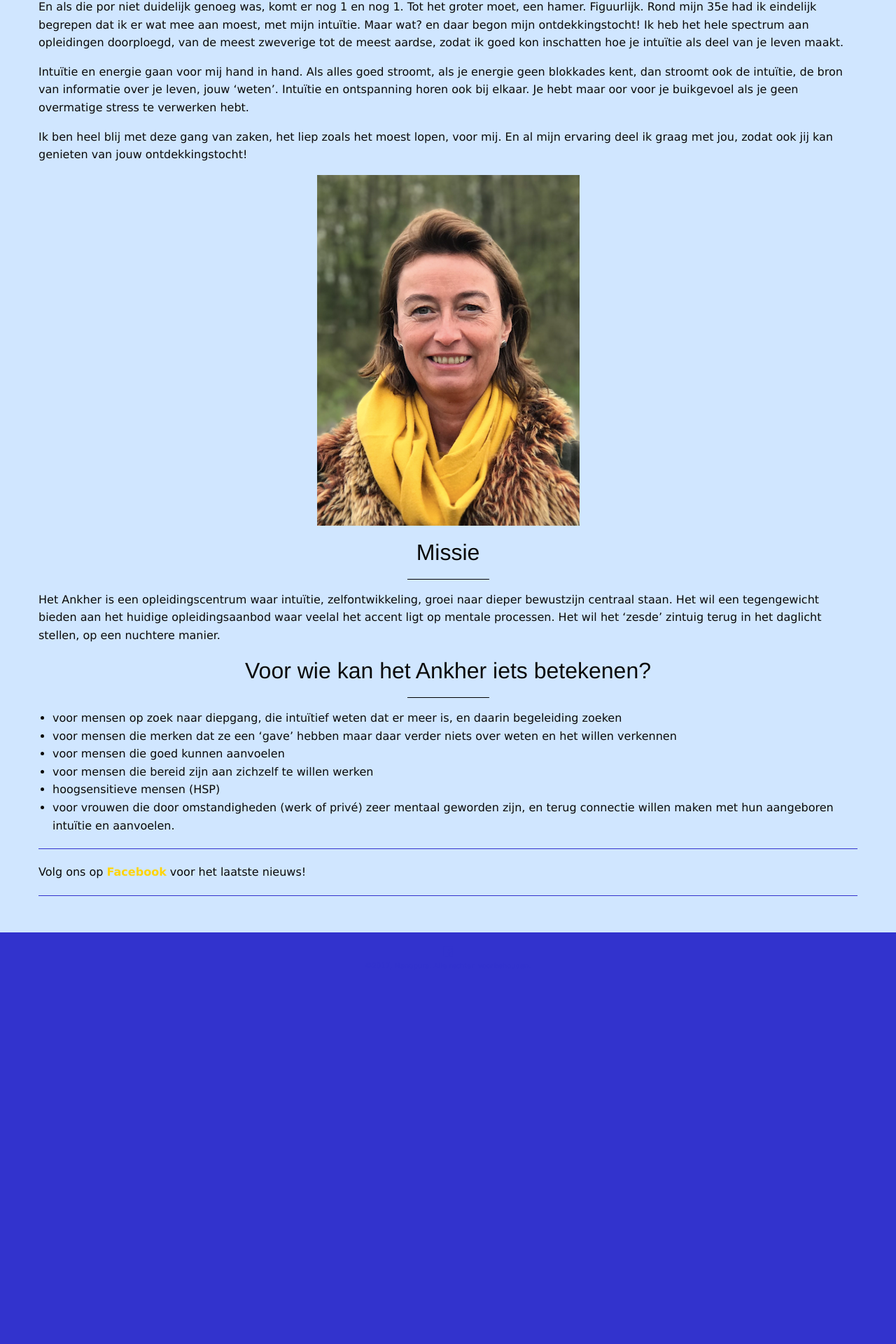
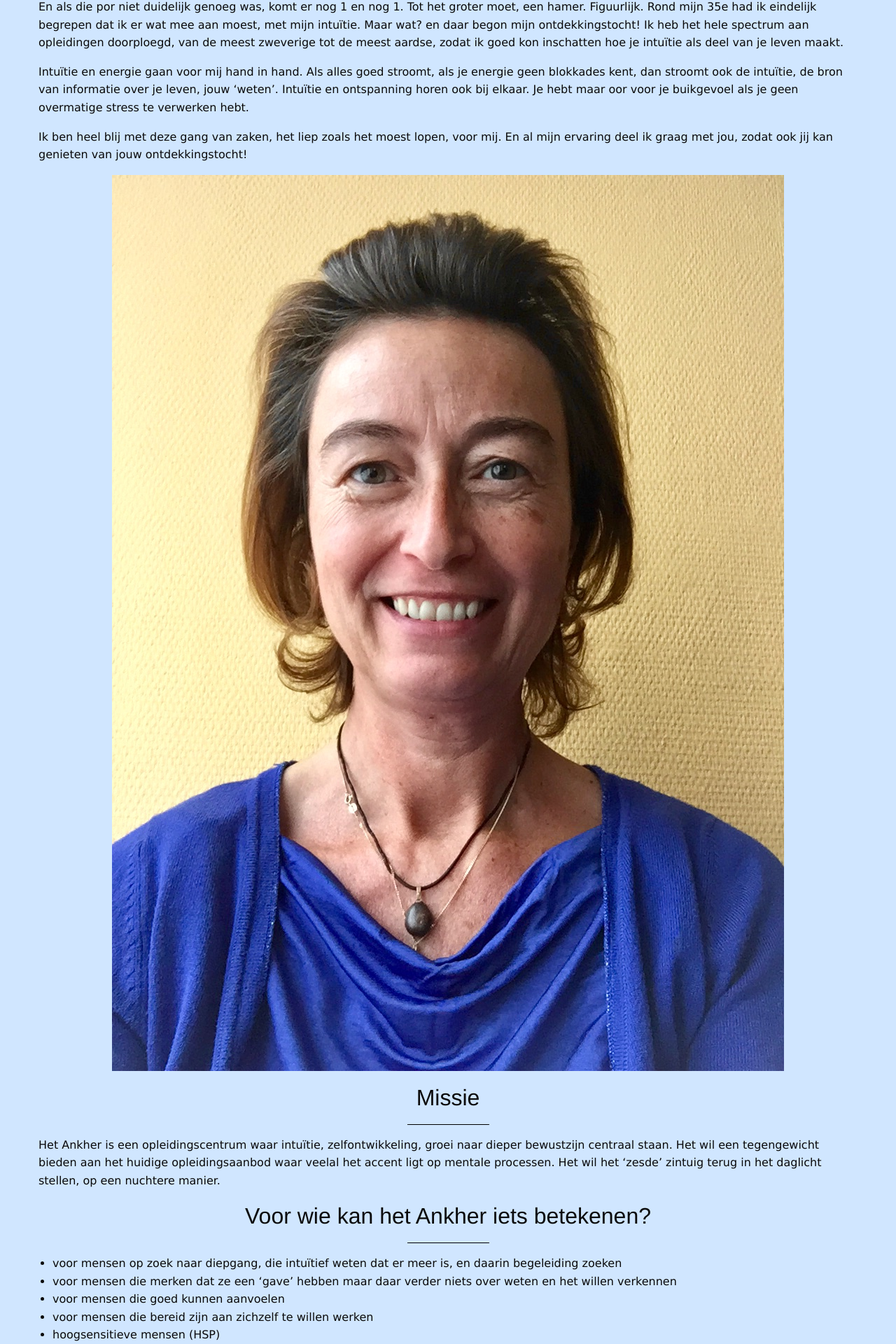
Before and after one commit to ankher/ankher.github.io, a Jekyll site: the page built from index.md, in a window 1280 px wide. Shown: the part 2676-4596 px from the top of the page at 70% size. Built offline with Jekyll 4.4.1, drawn with Linux system fonts in a browser that asks for light colours; nearby versions of some CDN libraries; before the commit the page ends 4079 px from its top, so only the background shows below that.

Commit message:
Update index.md

```diff
--- a/index.md
+++ b/index.md
@@ -41,7 +41,7 @@ Intuïtie en ontspanning horen ook bij elkaar. Je hebt maar oor voor je buikgevo
 Ik ben heel blij met deze gang van zaken, het liep zoals het moest lopen, voor mij. En al mijn ervaring deel ik graag met jou, zodat ook jij kan genieten van jouw ontdekkingstocht!
 
 
-![fotofrontwebsitemanopura](images/fotofrontwebsitemanopura.png)
+![fotofrontwebsitemanopura](images/foto_mezelf.jpg)
 
 # Missie
 Het Ankher is een opleidingscentrum waar intuïtie, zelfontwikkeling, groei naar dieper bewustzijn centraal staan. Het wil een tegengewicht bieden aan het huidige opleidingsaanbod waar veelal het accent ligt op mentale processen. Het wil het 'zesde' zintuig terug in het daglicht stellen, op een nuchtere manier.
```
